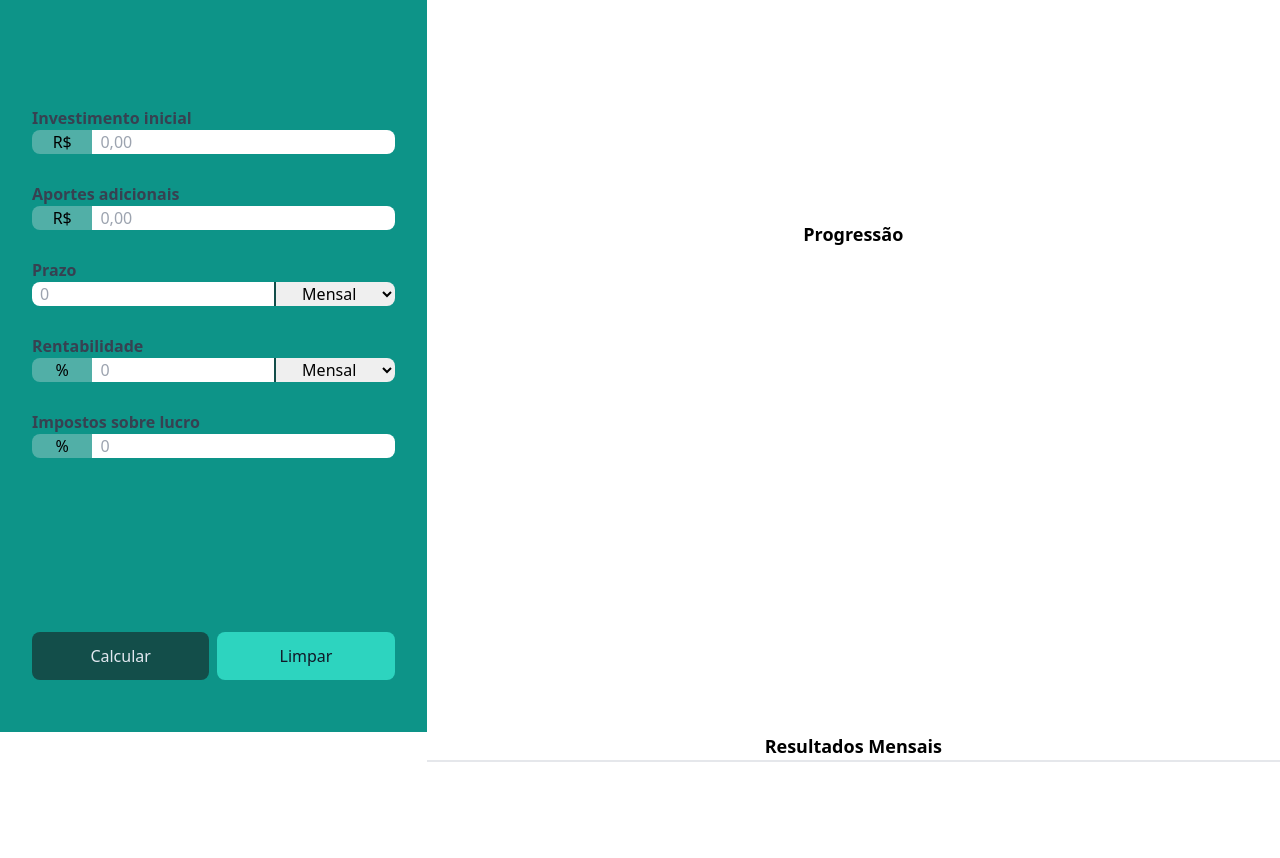
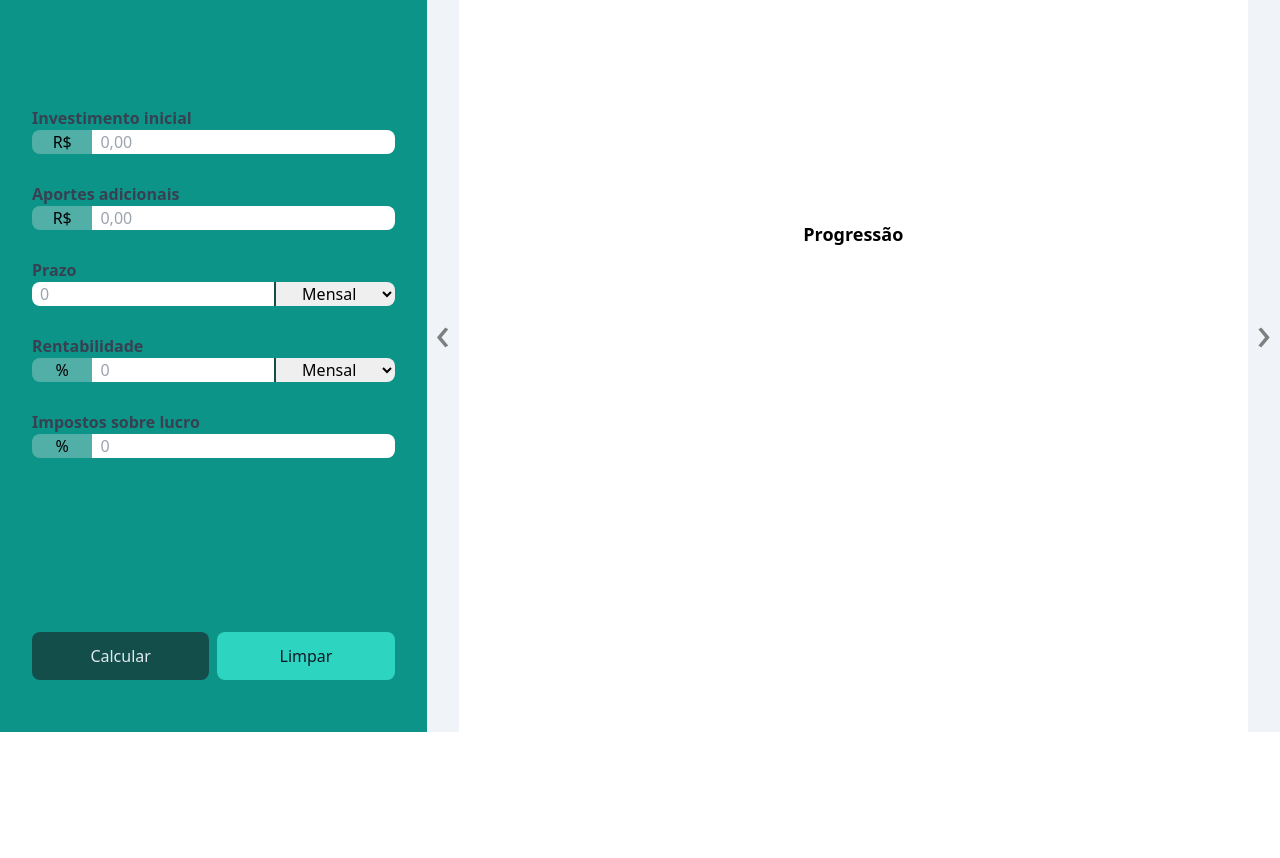
Before and after one commit to alexvcsantos/ProjetoCalculadoraInvestimentos, a website built with Vite: page index.html in a window 1280 px wide. Shown: the part 68-926 px from the top of the page. After the commit the page ends 800 px from the top, so only its background shows below. Built offline with nearby package versions, Linux system fonts and the light colour scheme.

Commit message:
implementada a função carrossel

```diff
--- a/index.html
+++ b/index.html
@@ -111,8 +111,21 @@
                 </button>
             </div>
         </aside>
-        <main class="row-span-2 col-span-2">
-            <section id="charts-container" class="h-full">
+        <main class="row-span-2 col-span-2 relative">
+            <button
+                id="slide-arrow-previous"
+                class="absolute top-0 bottom-0 left-0 text-5xl cursor-pointer bg-slate-200 opacity-50 w-8 hover:opacity-100 focus:opacity-100"
+            >
+                &#8249;
+            </button>
+            <button
+                id="slide-arrow-next"
+                class="absolute top-0 bottom-0 right-0 text-5xl cursor-pointer bg-slate-200 opacity-50 w-8 hover:opacity-100 focus:opacity-100"
+            >
+                &#8250;
+            </button>
+            <div id="carousel" class="h-full w-full flex overflow-x-auto scroll-smooth">
+                <section id="charts-container" class="h-full basis-full shrink-0">
                     <div class="h-[36%] flex flex-col items-center pb-10">
                         <p class="font-bold text-lg">Resultado Final</p>
                         <canvas id="final-money-distribution"></canvas>
@@ -122,10 +135,11 @@
                         <canvas id="progression"></canvas>
                     </div>
                 </section>
-            <section id="table-container" class="h-full overflow-y-auto">
+                <section id="table-container" class="h-full overflow-y-auto basis-full shrink-0">
                     <p class="font-bold text-lg text-center">Resultados Mensais</p>
                     <table id="results-table" class="w-full max-h-full border border-separate"></table>
                 </section>
+            </div>
         </main>
         <script type="module" src="./main.js"></script>
     </body>
--- a/main.js
+++ b/main.js
@@ -175,5 +175,18 @@ for (const formElement of form) {
     }
 }
 
+const mainEl = document.querySelector("main")
+const carouselEl = document.getElementById("carousel")
+const nextButton = document.getElementById("slide-arrow-next")
+const previousButton = document.getElementById("slide-arrow-previous")
+
+nextButton.addEventListener("click", () => {
+    carouselEl.scrollLeft += mainEl.clientWidth
+})
+
+previousButton.addEventListener("click", () => {
+    carouselEl.scrollLeft -= mainEl.clientWidth
+})
+
 form.addEventListener("submit", renderProgression)
 clearFormButton.addEventListener("click", clearForm)
```
Lines whose indentation alone changed are shown as unchanged.
